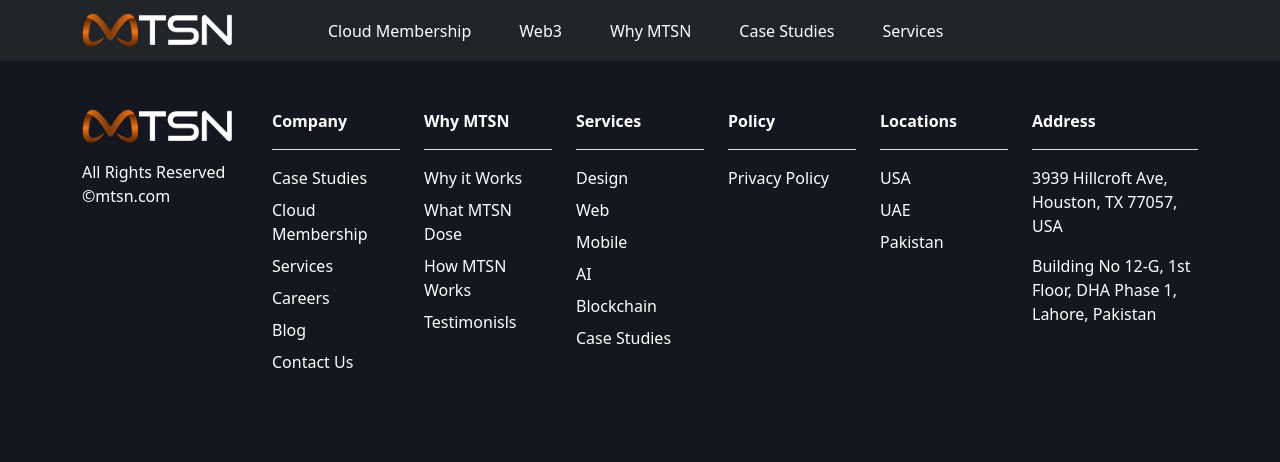
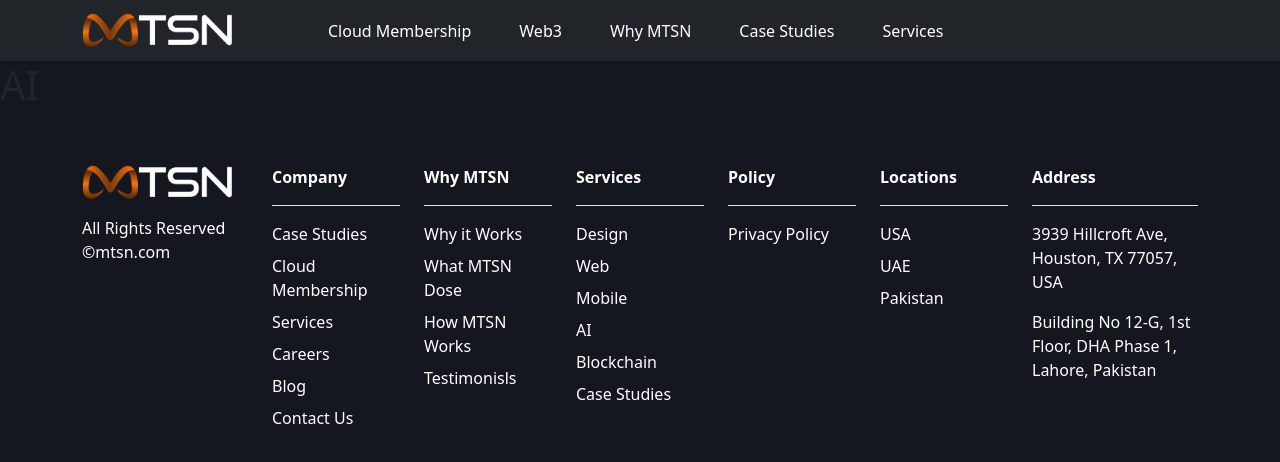
Before and after one commit to ihtshamali/MTSN, a Next.js app: page /ai in a window 1280 px wide. Shown: the top 462 px of the page. Built offline with nearby package versions, Linux system fonts and the light colour scheme.

Commit message:
New Updates 17/1/23

```diff
--- a/pages/ai.js
+++ b/pages/ai.js
@@ -3,12 +3,15 @@
 
 function Ai() {
   return (
+    <>
     <Head>
         <title>AI</title>
         <meta name="description" content="Artifical Intelligence" />
         <meta name="viewport" content="width=device-width, initial-scale=1" />
         <link rel="icon" href="/favicon-mtsn.png" />
       </Head>
+      <h1>AI</h1>
+      </>
   )
 }
 
```
